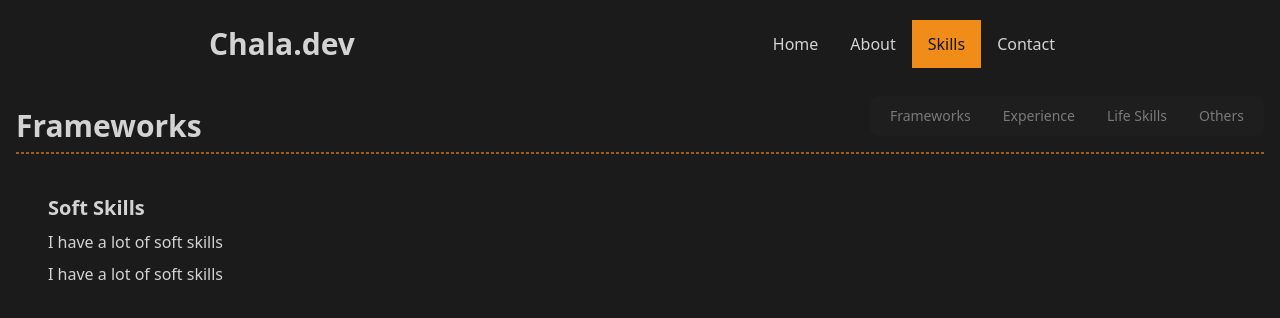
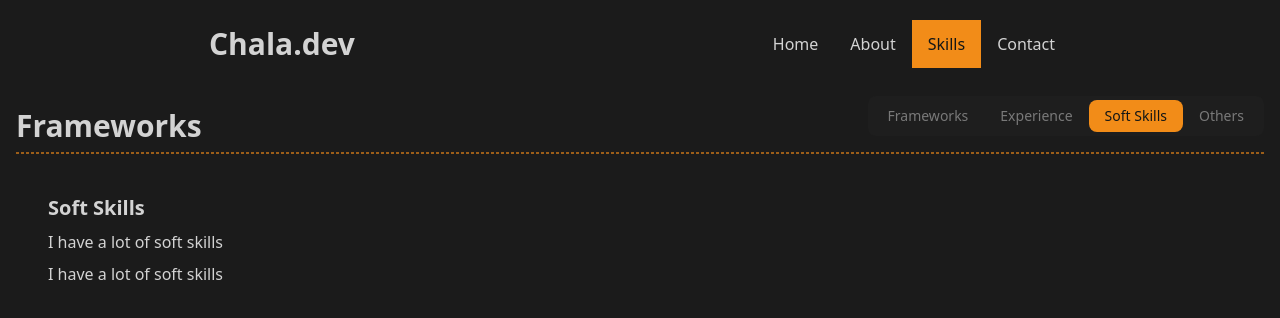
Before and after one commit to ichala/chala-portfolio, a React (Create React App) app: page /skills/soft in a window 1280 px wide. Shown: the top 318 px of the page. Built offline with nearby package versions, Linux system fonts and the light colour scheme.

Commit message:
update navbar

```diff
--- a/src/pages/Skills/Skills.jsx
+++ b/src/pages/Skills/Skills.jsx
@@ -31,9 +31,12 @@ const Skills = () => {
           >
             Experience
           </NavLink>
-          <a href="#e" className="tab">
-            Life Skills
-          </a>
+          <NavLink
+            to="/skills/soft"
+            className={({ isActive }) => (isActive ? 'tab-active tab' : 'tab')}
+          >
+            Soft Skills
+          </NavLink>
           <a href="#e" className="tab">
             Others
           </a>
```
